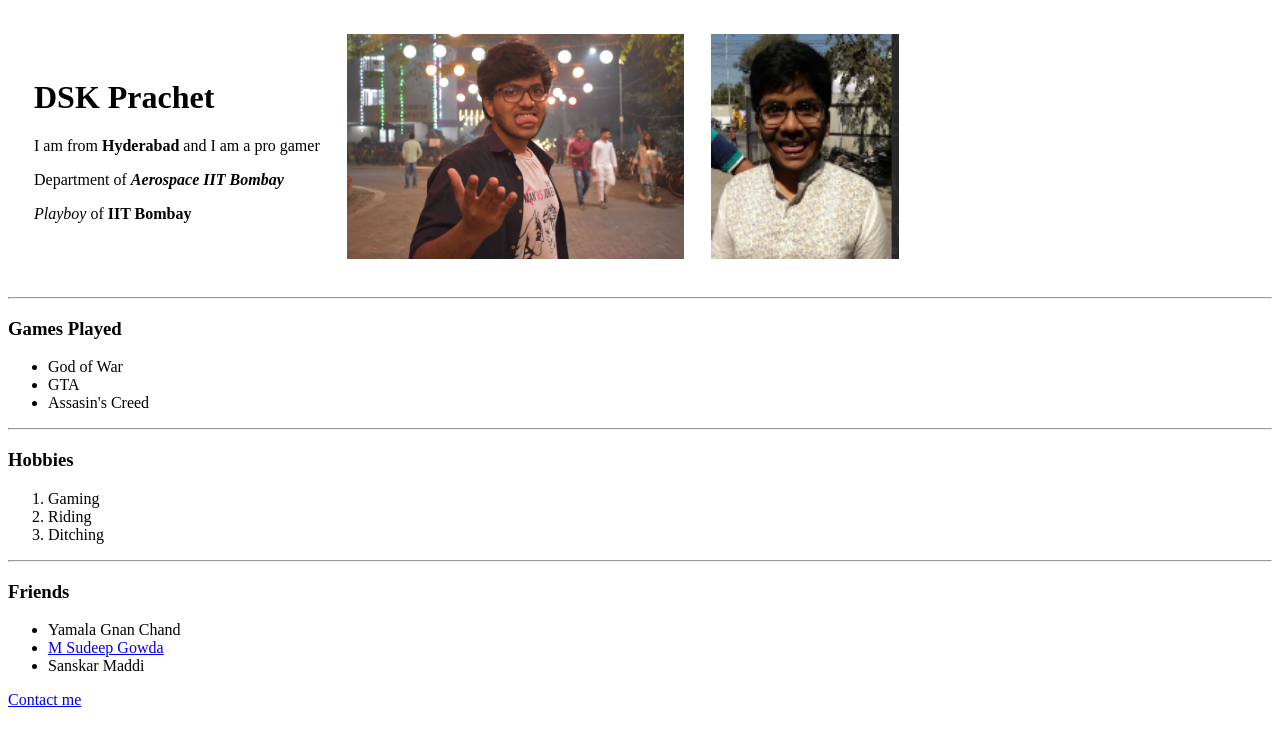
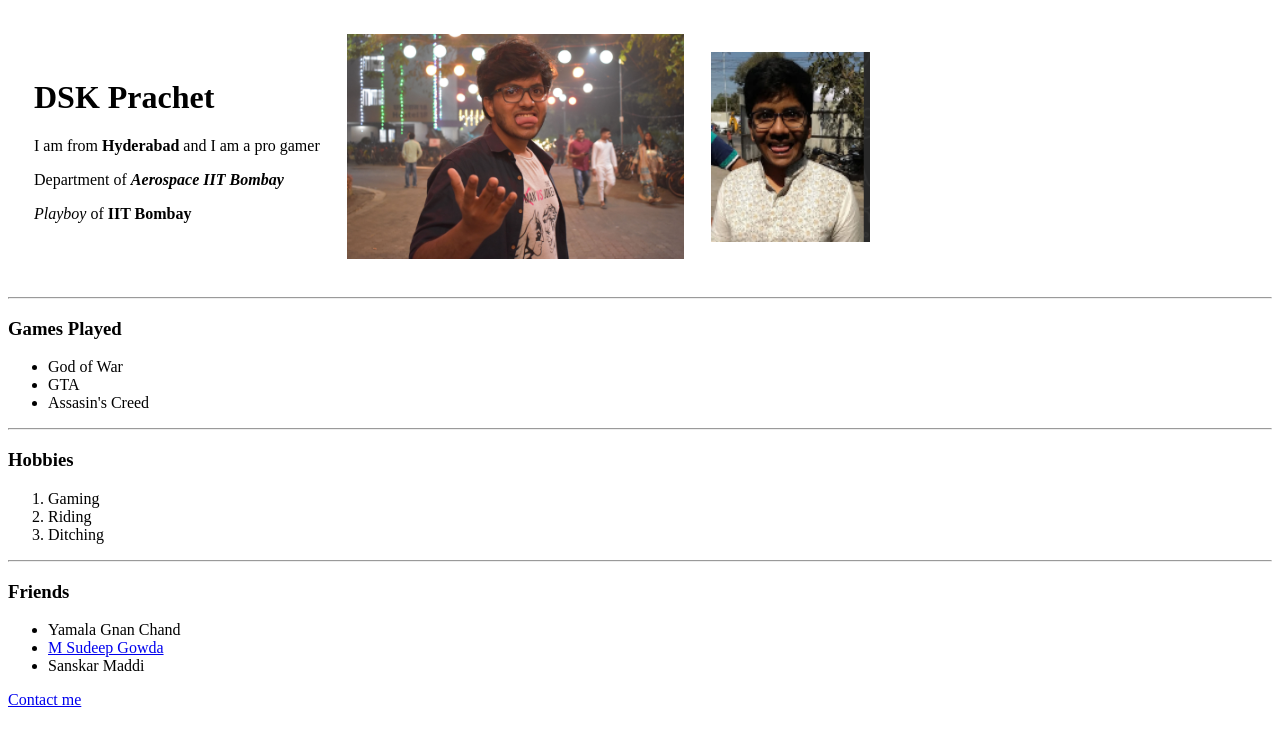
Before and after one commit to Sudeepjarvis/cv, a plain HTML site: page index.html in a window 1280 px wide. Drawn offline with Linux system fonts and the light colour scheme.

Commit message:
Update index.html

```diff
--- a/index.html
+++ b/index.html
@@ -17,7 +17,7 @@
         <p><em>Playboy</em> of <strong>IIT Bombay</strong></p>
       </td>
       <td><img src="DSC_0671-min.JPG" alt="Img" height="225"></td>
-      <td><img src="Screenshot 2022-12-13 162128.png" alt="Img" height = "225"></td>
+      <td><img src="Screenshot 2022-12-13 162128.png" alt="Img" height = "190"></td>
     </tr>
   </table>
 
```
